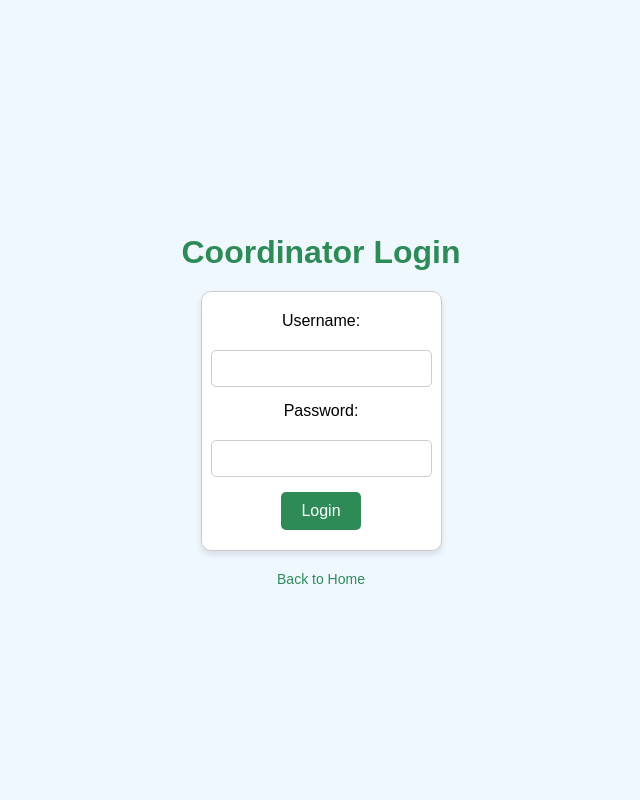
After one commit to HiteshSurya004/py, a Flask app: page /coordinator-login in a window 1280 px wide. The commit adds this page. Shown: the whole page, without its empty margins (319-959 px from the left). Run offline with Flask 2, Linux system fonts and the light colour scheme.

Commit message:
Add files via upload

```diff
--- a/app.py
+++ b/app.py
@@ -1,4 +1,5 @@
 import sqlite3
+import random
 from flask import Flask, render_template, request, redirect, url_for, session, flash
 
 app = Flask(__name__)
@@ -35,9 +36,30 @@ def get_db_connection():
 def home():
     return render_template('home.html')
 
+# Coordinator Login Route
+@app.route('/coordinator-login', methods=['GET', 'POST'])
+def coordinator_login():
+    if request.method == 'POST':
+        username = request.form['username']
+        password = request.form['password']
+
+        # Check if the login credentials match
+        if username == 'coordinator' and password == 'admin123':
+            session['coordinator'] = username  # Store in session to check for further access
+            return redirect(url_for('register'))  # Redirect to register page
+        else:
+            flash('Invalid credentials. Please try again.', 'error')
+            return redirect(url_for('coordinator_login'))
+
+    return render_template('coordinator-login.html')
+
 # Coordinator: Register Participants
 @app.route('/register', methods=['GET', 'POST'])
 def register():
+    if 'coordinator' not in session:
+        flash('You need to log in as a coordinator first.', 'error')
+        return redirect(url_for('coordinator_login'))  # Redirect to coordinator login
+
     if request.method == 'POST':
         name = request.form['name']
         username = request.form['username']
@@ -114,6 +136,7 @@ def dashboard():
     name = cursor.fetchone()[0]
     conn.close()
     return render_template('dashboard.html', name=name, assigned_to=assigned_to)
+
 @app.route('/participants', methods=['GET', 'POST'])
 def participants_list():
     conn = get_db_connection()
@@ -134,7 +157,15 @@ def participants_list():
     conn.close()
 
     return render_template('participants.html', participants=participants)
-# Logout
+
+# Coordinator Logout
+@app.route('/coordinator-logout')
+def coordinator_logout():
+    session.pop('coordinator', None)
+    flash('You have been logged out as the coordinator.')
+    return redirect(url_for('home'))
+
+# Participant Logout
 @app.route('/logout')
 def logout():
     session.pop('username', None)
--- /dev/null
+++ b/templates/coordinator-login.html
@@ -0,0 +1,103 @@
+<!DOCTYPE html>
+<html lang="en">
+<head>
+    <meta charset="UTF-8">
+    <meta name="viewport" content="width=device-width, initial-scale=1.0">
+    <title>Coordinator Login</title>
+    <style>
+        body {
+            font-family: Arial, sans-serif;
+            display: flex;
+            flex-direction: column;
+            align-items: center;
+            justify-content: center;
+            min-height: 100vh;
+            margin: 0;
+            background-color: #f0f8ff;
+        }
+
+        h1 {
+            color: #2e8b57;
+            margin-bottom: 20px;
+        }
+
+        form {
+            display: flex;
+            flex-direction: column;
+            gap: 15px;
+            align-items: center;
+            padding: 20px;
+            border: 1px solid #ccc;
+            border-radius: 10px;
+            background-color: #ffffff;
+            box-shadow: 0 4px 6px rgba(0, 0, 0, 0.1);
+        }
+
+        label {
+            font-size: 16px;
+            margin-bottom: 5px;
+        }
+
+        input {
+            padding: 10px;
+            width: 100%;
+            max-width: 300px;
+            border: 1px solid #ccc;
+            border-radius: 5px;
+        }
+
+        button {
+            background-color: #2e8b57;
+            color: white;
+            border: none;
+            padding: 10px 20px;
+            border-radius: 5px;
+            cursor: pointer;
+            font-size: 16px;
+        }
+
+        button:hover {
+            background-color: #1c5b3f;
+        }
+
+        .messages {
+            margin-bottom: 15px;
+            text-align: center;
+            color: #d9534f;
+        }
+
+        .back-link {
+            margin-top: 20px;
+            color: #2e8b57;
+            text-decoration: none;
+            font-size: 14px;
+        }
+
+        .back-link:hover {
+            text-decoration: underline;
+        }
+    </style>
+</head>
+<body>
+    <h1>Coordinator Login</h1>
+    {% with messages = get_flashed_messages(with_categories=true) %}
+    {% if messages %}
+        <div class="messages">
+        {% for category, message in messages %}
+            <p class="{{ category }}">{{ message }}</p>
+        {% endfor %}
+        </div>
+    {% endif %}
+    {% endwith %}
+    <form action="{{ url_for('coordinator_login') }}" method="post">
+        <label for="username">Username:</label>
+        <input type="text" name="username" id="username" required>
+
+        <label for="password">Password:</label>
+        <input type="password" name="password" id="password" required>
+
+        <button type="submit">Login</button>
+    </form>
+    <a href="{{ url_for('home') }}" class="back-link">Back to Home</a>
+</body>
+</html>
--- a/templates/dashboard.html
+++ b/templates/dashboard.html
@@ -44,6 +44,11 @@
     </style>
 </head>
 <body>
+    <audio autoplay loop>
+        <source src="static/audio/yesu.mp3" type="audio/mpeg">
+        Your browser does not support the audio element.
+    </audio>
+
     <h1>Welcome, {{ name }}</h1>
     <p>Your Secret Santa recipient is: <strong>{{ assigned_to }}</strong></p>
     <button onclick="location.href='/logout'">Logout</button>
```
Also changed, not shown: secretsanta.db, 1 other file.
